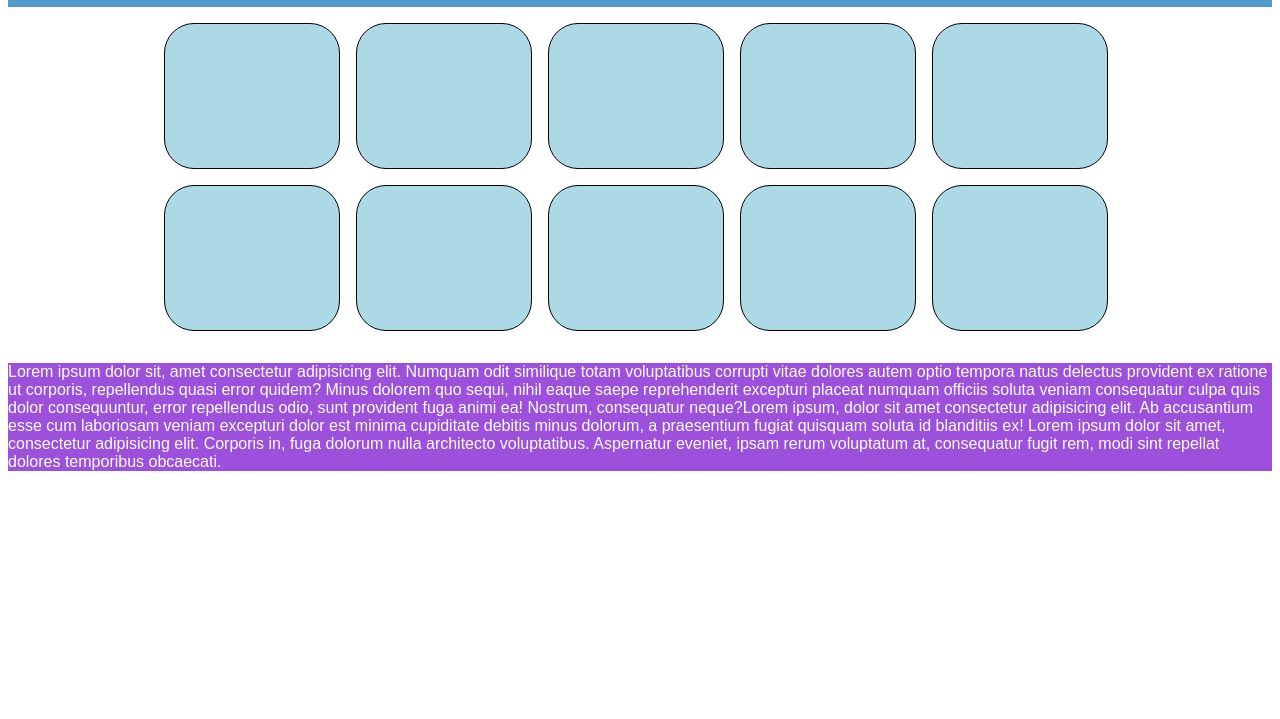
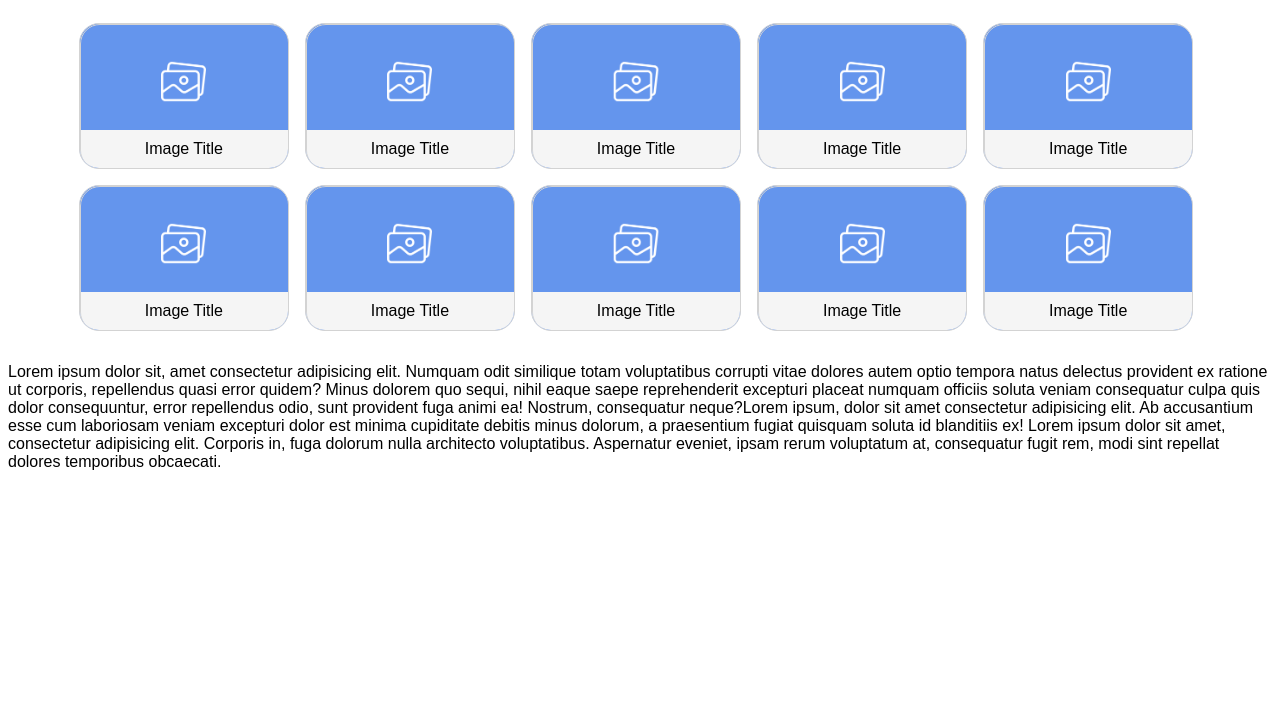
Before and after one commit to VladCostras/Responsive_Gallery, a plain HTML site: page index.html in a window 1280 px wide. Shown: the part 81-800 px from the top of the page. Drawn offline with Linux system fonts and the light colour scheme.

Commit message:
final commit

```diff
--- a/index.html
+++ b/index.html
@@ -16,34 +16,84 @@
     <section id="flexbox">
       <div class="row">
         <div class="column">
-        <div class="box"></div>
+        <div class="box">
+          <div class="image">
+            <img src="./images/placeholder-image.png" alt="Sample photo">
+          </div>
+          <div class="title">Image Title</div>
+        </div>
         </div>
         <div class="column">
-        <div class="box"></div>
+        <div class="box">
+          <div class="image">
+            <img src="./images/placeholder-image.png" alt="Sample photo">
+          </div>
+          <div class="title">Image Title</div>
+        </div>
         </div>
         <div class="column">
-        <div class="box"></div>
+        <div class="box">
+          <div class="image">
+            <img src="./images/placeholder-image.png" alt="Sample photo">
+          </div>
+          <div class="title">Image Title</div>
+        </div>
         </div>
         <div class="column">
-        <div class="box"></div>
+        <div class="box">
+          <div class="image">
+            <img src="./images/placeholder-image.png" alt="Sample photo">
+          </div>
+          <div class="title">Image Title</div>
+        </div>
         </div>
         <div class="column">
-        <div class="box"></div>
+        <div class="box">
+          <div class="image">
+            <img src="./images/placeholder-image.png" alt="Sample photo">
+          </div>
+          <div class="title">Image Title</div>
+        </div>
         </div>
         <div class="column">
-        <div class="box"></div>
+        <div class="box">
+          <div class="image">
+            <img src="./images/placeholder-image.png" alt="Sample photo">
+          </div>
+          <div class="title">Image Title</div>
+        </div>
         </div>
         <div class="column">
-        <div class="box"></div>
+        <div class="box">
+          <div class="image">
+            <img src="./images/placeholder-image.png" alt="Sample photo">
+          </div>
+          <div class="title">Image Title</div>
+        </div>
         </div>
         <div class="column">
-        <div class="box"></div>
+        <div class="box">
+          <div class="image">
+            <img src="./images/placeholder-image.png" alt="Sample photo">
+          </div>
+          <div class="title">Image Title</div>
+        </div>
         </div>
         <div class="column">
-        <div class="box"></div>
+        <div class="box">
+          <div class="image">
+            <img src="./images/placeholder-image.png" alt="Sample photo">
+          </div>
+          <div class="title">Image Title</div>
+        </div>
         </div>
         <div class="column">
-        <div class="box"></div>
+        <div class="box">
+          <div class="image">
+            <img src="./images/placeholder-image.png" alt="Sample photo">
+          </div>
+          <div class="title">Image Title</div>
+        </div>
         </div>
         </div>
     </section>
--- a/style2.css
+++ b/style2.css
@@ -1,6 +1,5 @@
 body {
     font-family: Arial, Helvetica, sans-serif;
-    color: white;
 }
 #grid-container {
     display: grid;
@@ -13,22 +12,20 @@ body {
     }
 header {
     grid-area: header;
-    background-color: #539acc;
 }
 footer {
     grid-area: footer;
-    background-color: #9c50db;
     }
-/*==========================================================*/
+/*========================================*/
 #flexbox {
-        max-width: 960px;
-        width: 90%;
-        margin: 0 auto;
+    max-width: 2560px;
+    width: 90%;
+    margin: 0 auto;
 }
 .row {
-        display: flex;
-        flex-flow: row wrap;
-        justify-content: flex-start;
+    display: flex;
+    flex-flow: row wrap;
+    justify-content: flex-start;
 }
 .column {
     flex-basis: 20%;
@@ -36,12 +33,48 @@ footer {
     padding: 8px;
 }
 .box {
+    position: relative;
     height: 144px;
-    background-color: lightblue;
-    border: 1px solid black;
-    border-radius: 30px;
+    background-color: #6495ED;
+    border-radius: 20px;
+    border:lightgray solid 1px;
+    overflow: hidden;
 }
-
+.image {
+    position: absolute;
+    top: 0;
+    left: 0;
+    width: 100%;
+    height: 80%;
+}
+.image img {
+    width: 100%;
+    height: 100%;
+    object-fit: contain;
+}
+.title {
+    position: absolute;
+    bottom: 0;
+    left: 0;
+    width: 100%;
+    max-width: 100%;
+    background-color: whitesmoke;
+    text-align: center;
+    padding: 10px;
+    overflow: hidden;
+    box-sizing: border-box;
+}
+.box::after {
+    content: '';
+    position: absolute;
+    top: 0;
+    left: 0;
+    width: 100%;
+    height: 100%;
+    border-radius: 20px;
+    border: lightgray solid 1px;
+    pointer-events: none;
+}
 
 @media screen and (max-width: 1024px) {
     .column {
```
Also changed, not shown: images/placeholder-image.png (added).
